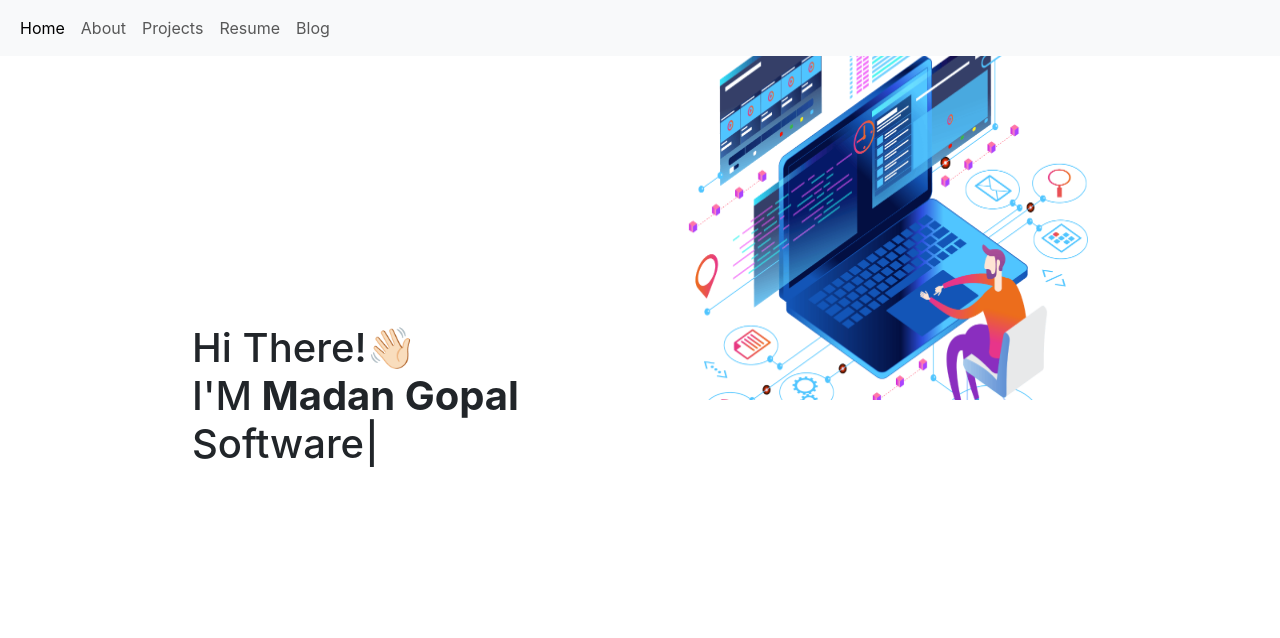
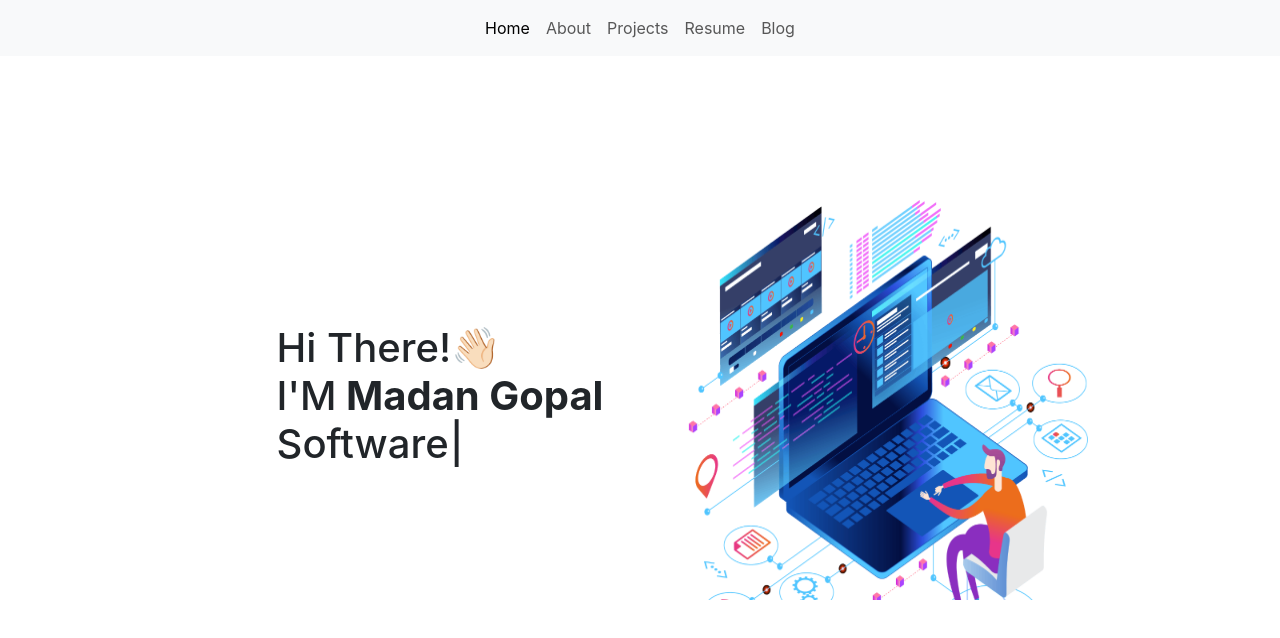
Before and after one commit to mgopal0001/MyPortfolio, a React (Create React App) app: page / in a window 1280 px wide. Shown: the top 638 px of the page. Built offline with nearby package versions, Linux system fonts and the light colour scheme.

Commit message:
Small changes

```diff
--- a/src/components/Navbar.js
+++ b/src/components/Navbar.js
@@ -18,7 +18,7 @@ const NavBar = () => {
             <span class="navbar-toggler-icon"></span>
           </button>
           <div class="collapse navbar-collapse" id="navbarSupportedContent">
-            <ul class="navbar-nav me-auto mb-2 mb-lg-0">
+            <ul class="navbar-nav mx-auto mb-2 mb-lg-0">
               <li class="nav-item">
                 <Link class="nav-link active" aria-current="page" to="/home">
                   Home
--- a/src/components/home/Home.js
+++ b/src/components/home/Home.js
@@ -8,7 +8,7 @@ const Home = () => {
         <div className="home-con">
           <div className="text-con">
             <h1>
-              Hi There!<span>👋🏻</span> <br />{" "}
+              Hi There!<span className="wave">👋🏻</span> <br />{" "}
               I'M
               <strong className="main-name"> Madan Gopal</strong>
               <Type/>
--- a/src/components/home/style.css
+++ b/src/components/home/style.css
@@ -9,6 +9,7 @@
   display: flex;
   justify-content: space-between;
   height: 100vh;
+  align-items: center;
 }
 @media screen and (max-width: 500px) {
   .home-con {
@@ -20,11 +21,47 @@
   }
   img {
     width:350px;
-        height:350px;
+    height:350px;
   }
 }
 .text-con {
   display: flex;
   align-items: center;
   font-size: 60px;
+  width:500px;
+  justify-content: center;
 }
+.wave {
+    animation-name: wave-animation; /* Refers to the name of your @keyframes element below */
+    animation-duration: 2.1s; /* Change to speed up or slow down */
+    animation-iteration-count: infinite; /* Never stop waving :) */
+    transform-origin: 70% 70%; /* Pivot around the bottom-left palm */
+    display: inline-block;
+  }
+
+  @keyframes wave-animation {
+    0% {
+      transform: rotate(0deg);
+    }
+    10% {
+      transform: rotate(14deg);
+    } /* The following five values can be played with to make the waving more or less extreme */
+    20% {
+      transform: rotate(-8deg);
+    }
+    30% {
+      transform: rotate(14deg);
+    }
+    40% {
+      transform: rotate(-4deg);
+    }
+    50% {
+      transform: rotate(10deg);
+    }
+    60% {
+      transform: rotate(0deg);
+    } /* Reset for the last half to pause */
+    100% {
+      transform: rotate(0deg);
+    }
+  }
--- a/src/index.css
+++ b/src/index.css
@@ -19,4 +19,5 @@ html{
   z-index: 100;
   position:fixed;
   width:100%;
+  background-color: blue;
 }
```
